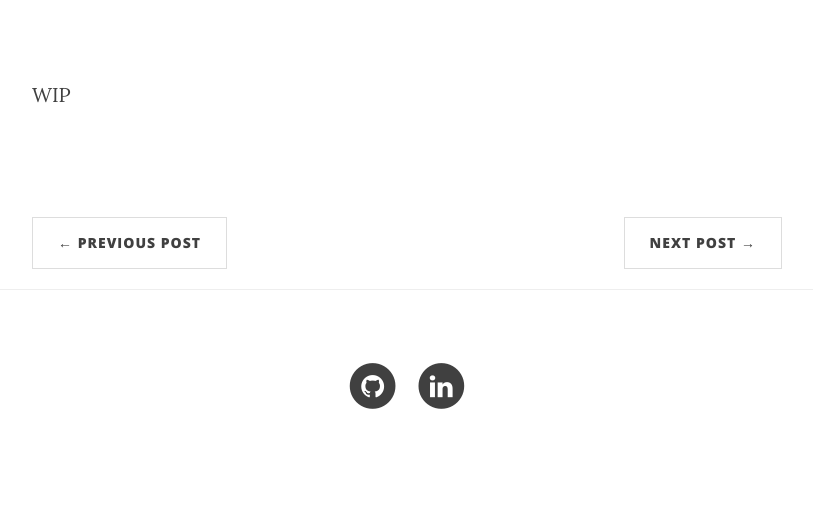
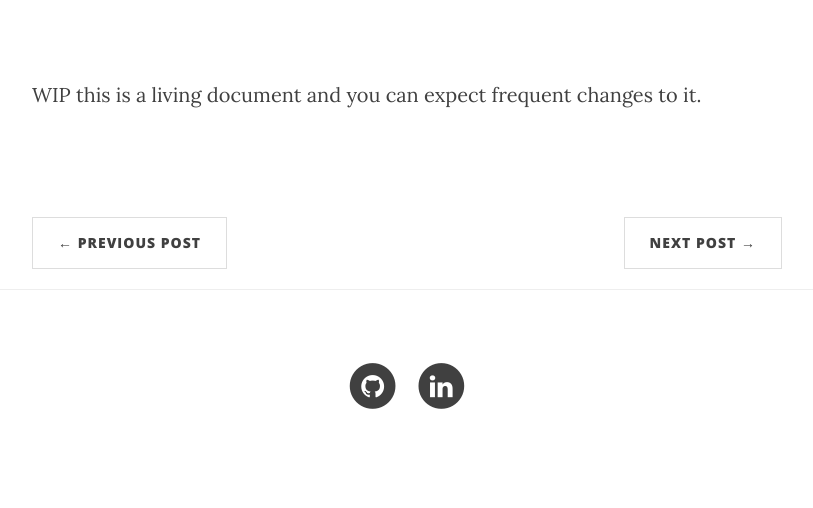
Before and after one commit to kwojcicki/kwojcicki.github.io, a Jekyll site: the page built from _posts/2018-01-15-IDIOMATIC-GO.md, in a window 1280 px wide. Shown: the part 640-1148 px from the top of the page, without its empty margins (233-1046 px from the left). Built offline with Jekyll 4.4.1, drawn with Linux system fonts in a browser that asks for light colours; nearby versions of some CDN libraries.

Commit message:
progress

```diff
--- a/_posts/2018-01-15-IDIOMATIC-GO.md
+++ b/_posts/2018-01-15-IDIOMATIC-GO.md
@@ -9,4 +9,4 @@ comments: true
 tags: [ Go ]
 ---
 
-WIP
+WIP this is a living document and you can expect frequent changes to it.
```
Also changed, not shown: _posts/2018-01-15-OPENLDAP-SETUP.md (+0 -1 lines).
